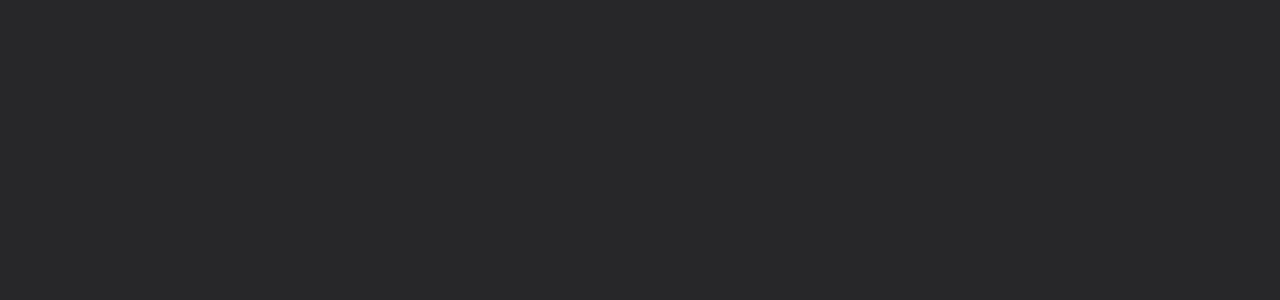
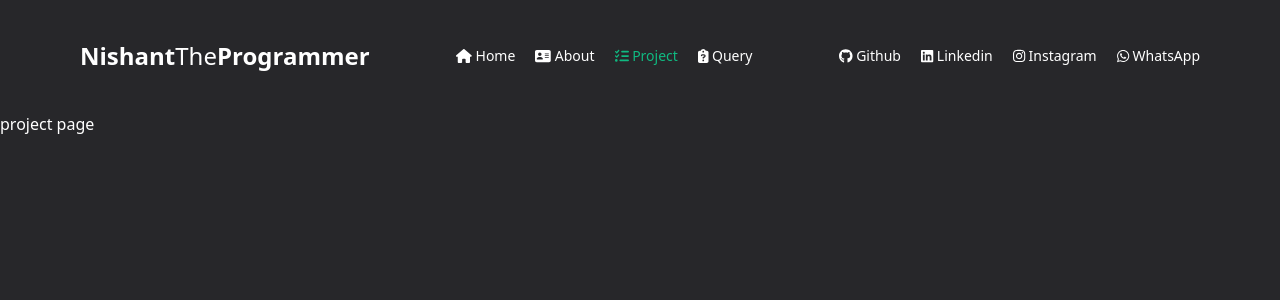
Before and after one commit to NishantTheProgrammer/portfolio, a Vue app: page /projects in a window 1280 px wide. Before the commit this address had no page. Shown: the top 300 px of the page. Built offline with nearby package versions, Linux system fonts and the light colour scheme.

Commit message:
added pages and routing setup, [about, projects, query]

```diff
--- a/src/components/NavBar.vue
+++ b/src/components/NavBar.vue
@@ -2,16 +2,16 @@
     <nav class="flex justify-between items-center py-10 px-20">
         <h1 class="text-2xl"><span class="font-extrabold">Nishant</span>The<span class="font-extrabold">Programmer</span></h1>
         <div class="flex gap-5 text-sm">
-            <RouterLink to="/"><font-awesome-icon icon="home" /> Home</RouterLink>
-            <RouterLink to="/about"><font-awesome-icon icon="address-card" /> About</RouterLink>
-            <RouterLink to="/project"><font-awesome-icon icon="list-check" /> Project</RouterLink>
-            <RouterLink to="/query"><font-awesome-icon icon="clipboard-question" /> Query</RouterLink>
+            <RouterLink class="hover:text-emerald-400" to="/"><font-awesome-icon icon="home" /> Home</RouterLink>
+            <RouterLink class="hover:text-emerald-400" to="/about"><font-awesome-icon icon="address-card" /> About</RouterLink>
+            <RouterLink class="hover:text-emerald-400" to="/projects"><font-awesome-icon icon="list-check" /> Project</RouterLink>
+            <RouterLink class="hover:text-emerald-400" to="/query"><font-awesome-icon icon="clipboard-question" /> Query</RouterLink>
         </div>
         <div class="flex gap-5 text-sm">
-            <a target="_blank" href="https://github.com/NishantTheProgrammer"><font-awesome-icon :icon="['fab', 'github']" /> Github</a>
-            <a target="_blank" href="https://www.linkedin.com/in/nishanttheprogrammer"><font-awesome-icon :icon="['fab', 'linkedin']" /> Linkedin</a>
-            <a target="_blank" href="https://www.instagram.com/nishanttheprogrammer"><font-awesome-icon :icon="['fab', 'instagram']" /> Instagram</a>
-            <a target="_blank" href="https://wa.me/917838716089?text=Hi%20Nishant%2C%20I%20found%20your%20contact%20at%20nishanttheprogrammer.com%20I%20have%20some%20queries"><font-awesome-icon :icon="['fab', 'whatsapp']" /> WhatsApp</a>
+            <a class="hover:text-gray-400" target="_blank" href="https://github.com/NishantTheProgrammer"><font-awesome-icon :icon="['fab', 'github']" /> Github</a>
+            <a class="hover:text-blue-400" target="_blank" href="https://www.linkedin.com/in/nishanttheprogrammer"><font-awesome-icon :icon="['fab', 'linkedin']" /> Linkedin</a>
+            <a class="hover:text-pink-400" target="_blank" href="https://www.instagram.com/nishanttheprogrammer"><font-awesome-icon :icon="['fab', 'instagram']" /> Instagram</a>
+            <a class="hover:text-green-400" target="_blank" href="https://wa.me/917838716089?text=Hi%20Nishant%2C%20I%20found%20your%20contact%20at%20nishanttheprogrammer.com%20I%20have%20some%20queries"><font-awesome-icon :icon="['fab', 'whatsapp']" /> WhatsApp</a>
         </div>
     </nav>
 </template>
--- a/src/router/index.ts
+++ b/src/router/index.ts
@@ -1,5 +1,8 @@
 import { createRouter, createWebHistory } from "vue-router";
 import HomeView from "../views/HomeView.vue";
+import AboutView from "../views/AboutView.vue";
+import ProjectsView from "../views/ProjectsView.vue";
+import QueryView from "../views/QueryView.vue";
 
 const router = createRouter({
   history: createWebHistory(import.meta.env.BASE_URL),
@@ -8,8 +11,24 @@ const router = createRouter({
       path: "/",
       name: "home",
       component: HomeView,
-    }
+    },
+    {
+      path: "/about",
+      name: "about",
+      component: AboutView,
+    },
+    {
+      path: "/projects",
+      name: "projects",
+      component: ProjectsView,
+    },
+    {
+      path: "/query",
+      name: "query",
+      component: QueryView,
+    },
   ],
+  linkActiveClass: 'text-emerald-500',
 });
 
 export default router;
--- /dev/null
+++ b/src/shims-vue.d.ts
@@ -0,0 +1 @@
+declare module '*.vue';
--- /dev/null
+++ b/src/views/AboutView.vue
@@ -0,0 +1,11 @@
+<script setup lang="ts">
+import NavBar from '@/components/NavBar.vue';
+
+</script>
+
+<template>
+  <NavBar></NavBar>
+  <main>
+    <p>about page</p>
+  </main>
+</template>
--- /dev/null
+++ b/src/views/ProjectsView.vue
@@ -0,0 +1,11 @@
+<script setup lang="ts">
+import NavBar from '@/components/NavBar.vue';
+
+</script>
+
+<template>
+  <NavBar></NavBar>
+  <main>
+    <p>project page</p>
+  </main>
+</template>
--- /dev/null
+++ b/src/views/QueryView.vue
@@ -0,0 +1,11 @@
+<script setup lang="ts">
+import NavBar from '@/components/NavBar.vue';
+
+</script>
+
+<template>
+  <NavBar></NavBar>
+  <main>
+    <p>query page</p>
+  </main>
+</template>
```
